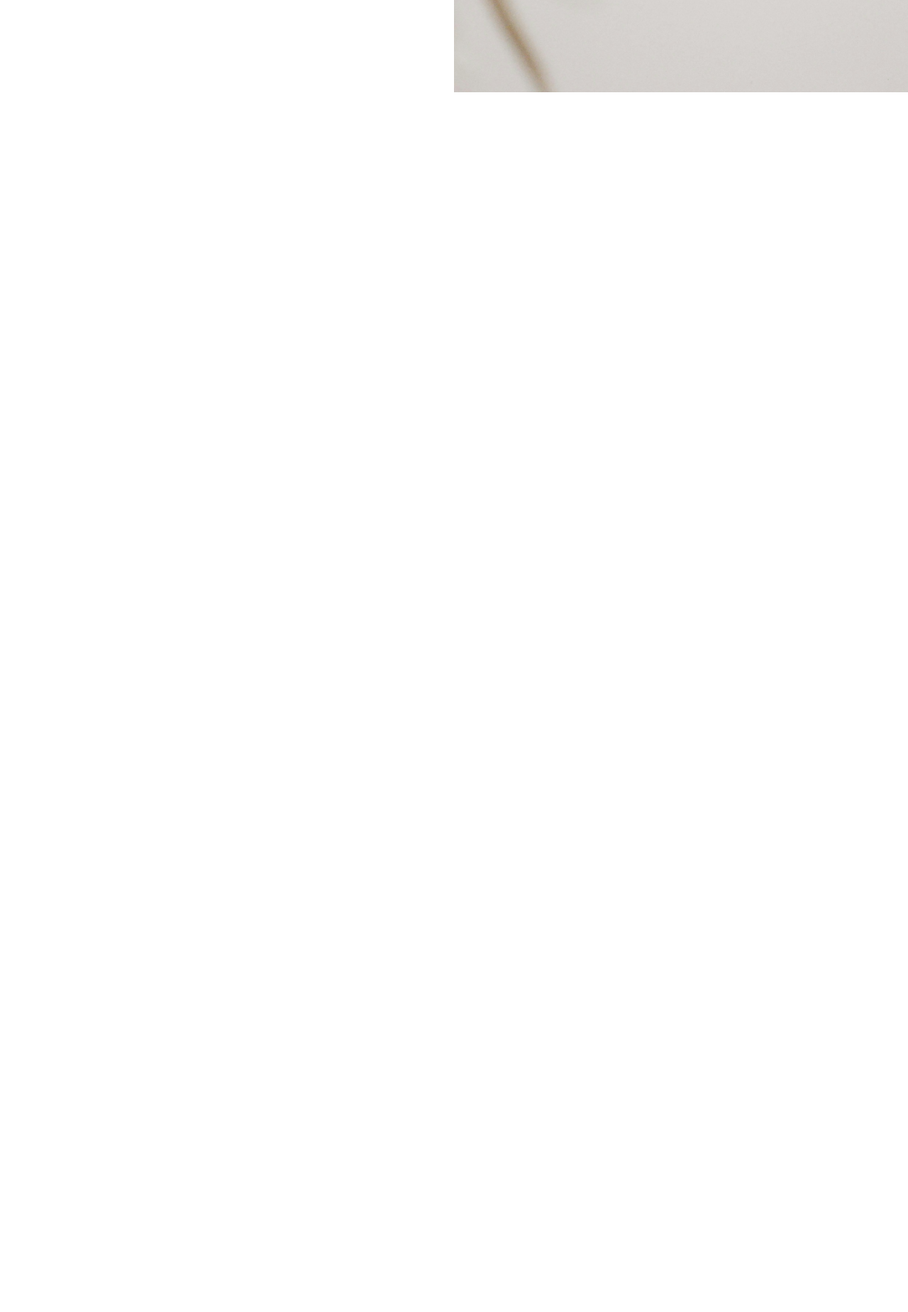
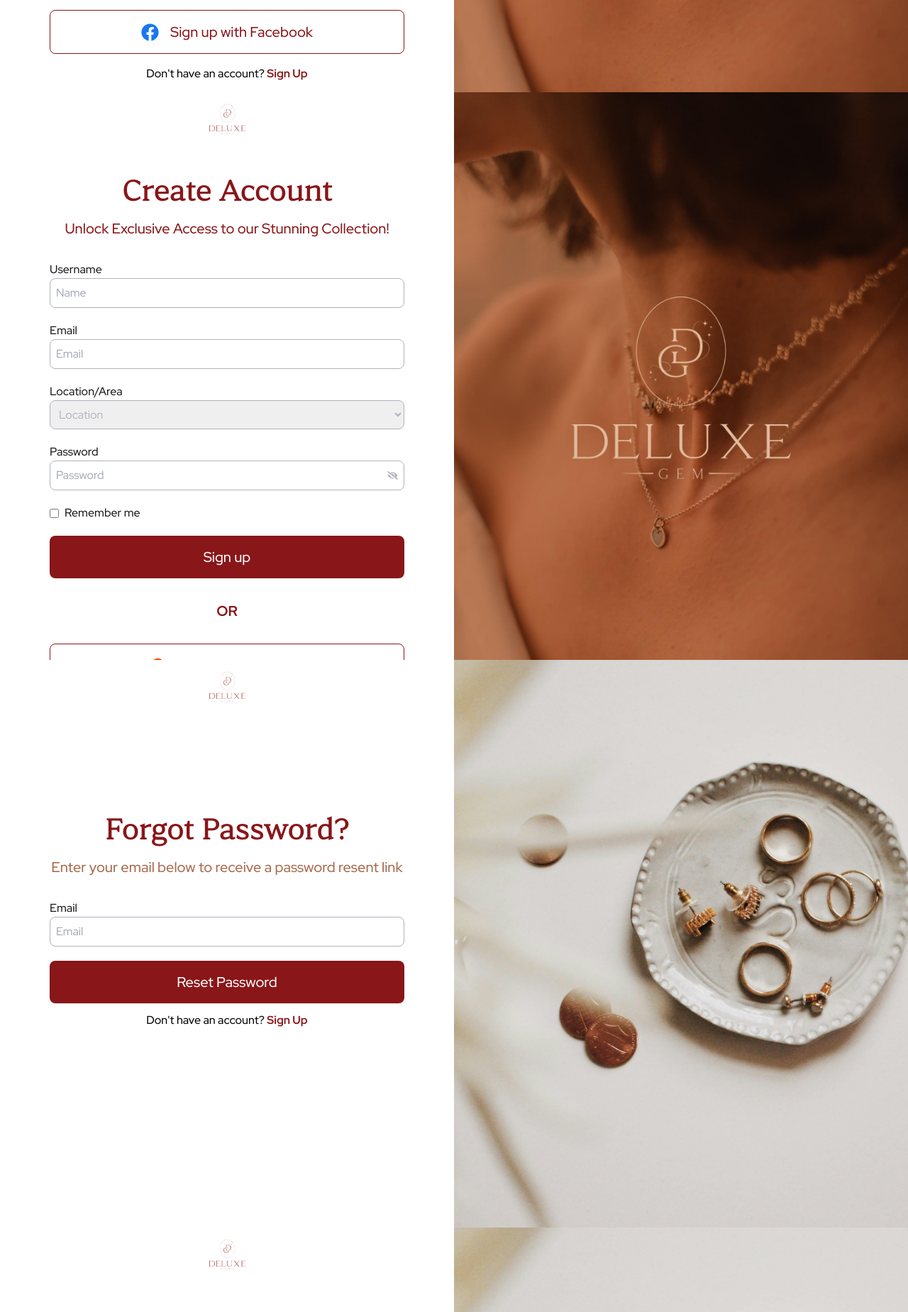
Before and after one commit to Oluwa-bunmi/Deluxe, a React (Vite) app: page /forgot-password in a window 1280 px wide. Shown: the part 670-2519 px from the top of the page at 71% size. Before the commit the page ends 800 px from the top, so only its background shows below. Built offline with nearby package versions, Linux system fonts and the light colour scheme.

Commit message:
modified App.jsx

```diff
--- a/src/App.jsx
+++ b/src/App.jsx
@@ -7,16 +7,37 @@ import Login from "./pages/Login";
 import About from "./pages/About";
 import Contact from "./pages/Contact";
 
+
 function App() {
   return (
-    <Routes>
-      <Route path="/signup" element={<SignUp />} />;
-      <Route path="/login" element={<Login />} />;
-      <Route path="/forgot-password" element={<ForgotPassword/>} />;
-      <Route path="/create-new-password" element={<NewPassword/>} />;
-      <Route path="/about-us" element={<About/>} />;
-      <Route path="/contact-us" element={<Contact/>} />;
-    </Routes>
+    // <Routes>
+    //   <Route path="/signup" element={<SignUp />} />;
+    //   <Route path="/login" element={<Login />} />;
+    //   <Route path="/forgot-password" element={<ForgotPassword/>} />;
+    //   <Route path="/create-new-password" element={<NewPassword/>} />;
+    //   <Route path="/about-us" element={<About/>} />;
+    //   <Route path="/contact-us" element={<Contact/>} />;
+    // </Routes>
+    <div>
+      <div>
+      <Login/>
+      </div>
+      <div>
+      <SignUp/>
+      </div>
+      <div>
+      <ForgotPassword/>
+      </div>
+      <div>
+      <NewPassword/>
+      </div>
+      <div>
+      <About/>
+      </div>
+      <div>
+      <Contact/>
+      </div>
+    </div>
   );
 }
 
```
